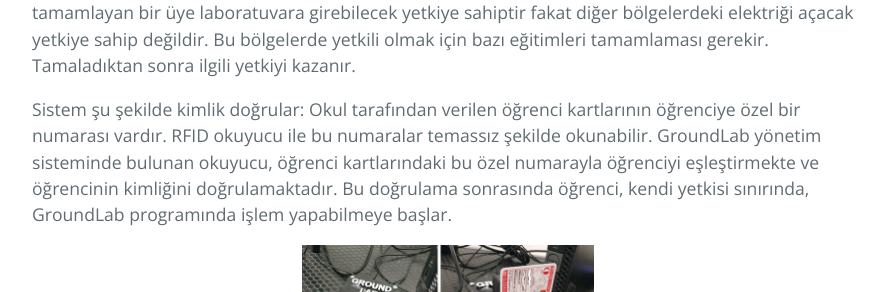
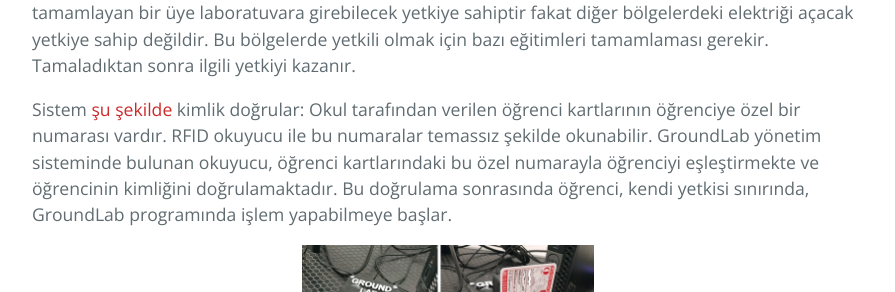
Before and after one commit to groundlabmetu/groundlabmetu.github.io, a Jekyll site: the page built from üyelik.md, in a window 1280 px wide. Shown: the part 1435-1727 px from the top of the page, without its empty margins (192-1087 px from the left). Built offline with Jekyll 4.4.1, drawn with Linux system fonts in a browser that asks for light colours; our own code applies the rules of GitHub Pages for plain Markdown files; part of the change alters nothing that is shown.

```diff
--- a/üyelik.md
+++ b/üyelik.md
@@ -29,7 +29,7 @@ GroundLab 4 farklı bölgeye ayrılmıştır. Bu bölgeler şunlardır;
 
 Bu bölgelerden sadece **bilgisayar masası**nda sürekli elektrik bulunmaktadır. Diğer bölgelerdeki elektrik ise laboratuvarın bilgisayarında bulunan arayüz üzerinden açılır. GroudLab tanıtımını tamamlayan bir üye laboratuvara girebilecek yetkiye sahiptir fakat diğer bölgelerdeki elektriği açacak yetkiye sahip değildir. Bu bölgelerde yetkili olmak için bazı eğitimleri tamamlaması gerekir. Tamaladıktan sonra ilgili yetkiyi kazanır.
 
-Sistem şu şekilde kimlik doğrular: Okul tarafından verilen öğrenci kartlarının öğrenciye özel bir numarası vardır. RFID okuyucu ile bu numaralar temassız şekilde okunabilir. GroundLab yönetim sisteminde bulunan okuyucu, öğrenci kartlarındaki bu özel numarayla öğrenciyi eşleştirmekte ve öğrencinin kimliğini doğrulamaktadır. Bu doğrulama sonrasında öğrenci, kendi yetkisi sınırında, GroundLab programında işlem yapabilmeye başlar.
+Sistem [şu şekilde](https://youtu.be/ieu2xN-md9k) kimlik doğrular: Okul tarafından verilen öğrenci kartlarının öğrenciye özel bir numarası vardır. RFID okuyucu ile bu numaralar temassız şekilde okunabilir. GroundLab yönetim sisteminde bulunan okuyucu, öğrenci kartlarındaki bu özel numarayla öğrenciyi eşleştirmekte ve öğrencinin kimliğini doğrulamaktadır. Bu doğrulama sonrasında öğrenci, kendi yetkisi sınırında, GroundLab programında işlem yapabilmeye başlar.
 
 <p align="center" width="100%">
    <img width="35%" src="/assets/groundlab_kart_okuyucu.png"  > <b> </b>
```
